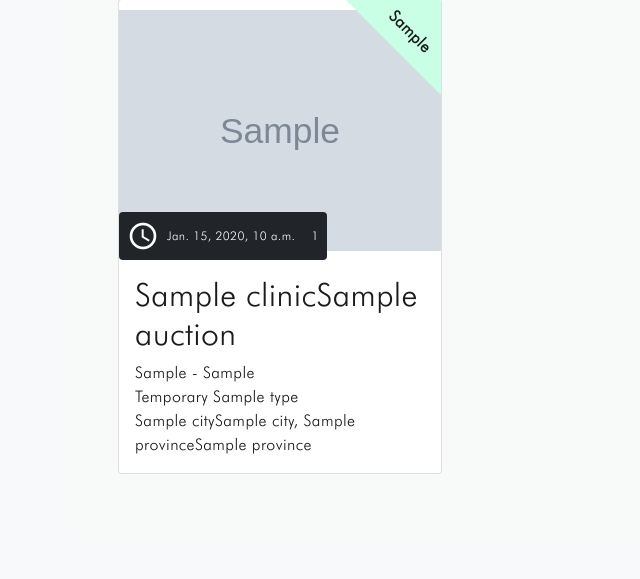
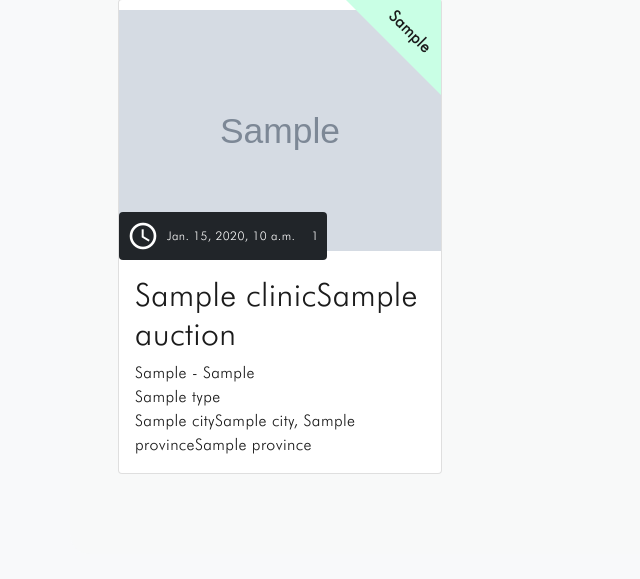
Before and after one commit to matthewtaroni09-lgtm/The_Travelling_Therapist, a Django app: template auction/templates/auction/index.html in a window 1280 px wide. Shown: the part 830-1409 px from the top of the page, without its empty margins (0-640 px from the left). Run offline with Django 3.2, Linux system fonts and the light colour scheme; the template is opened without the code that fills it: most values are stand-ins (such as "Sample title", 1, 10 or a date in 2020); grey boxes marked "Sample" are stand-in pictures; some libraries are stand-ins or nearby versions; some web fonts are replaced.

Commit message:
Removed Temproary from the auction cards.

```diff
--- a/auction/templates/auction/card_active_auction.html
+++ b/auction/templates/auction/card_active_auction.html
@@ -19,7 +19,7 @@
     <div class="card-body">
       <h2 class="card-title">{{ auction.clinic.clinicName }}{{ auction.clinicName }}</h2>
       <p class="text-weight-thin mb-0">{{ auction.placementStart }} - {{ auction.placementEnd }}</p>
-      <p class="text-weight-thin mb-0">Temporary {{ auction.type }}</p>
+      <p class="text-weight-thin mb-0">{{ auction.type }}</p>
       <p class="text-weight-thin mb-0">
         {{auction.city}}{{auction.clinic.city}}, {{auction.province}}{{auction.clinic.province}}</p>
     </div>
--- a/auction/templates/auction/card_past_auction.html
+++ b/auction/templates/auction/card_past_auction.html
@@ -12,7 +12,7 @@
         <p class="m-0 ms-4 text-white"># Bids:<span class="ms-2 text-white">{{auction.get_num_bids}}</span></p>
       </div>
       <p class="text-weight-thin mb-0">{{ auction.placementStart }} - {{ auction.placementEnd }}</p>
-      <p class="text-weight-thin mb-0">Temporary {{ auction.type }}</p>
+      <p class="text-weight-thin mb-0">{{ auction.type }}</p>
       <p class="text-weight-thin mb-0">
         {{auction.city }}{{auction.clinic.city}}, {{auction.province}}{{auction.clinic.province }}
       </p>
```
